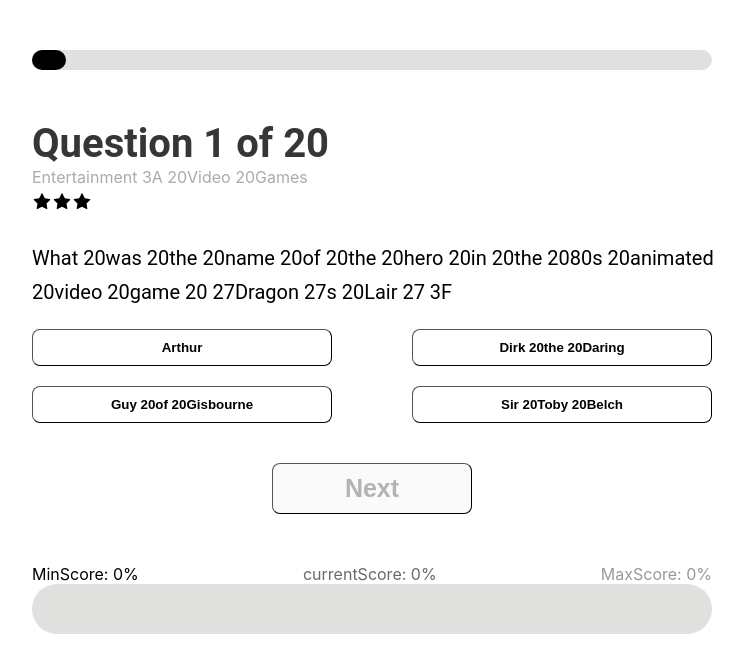
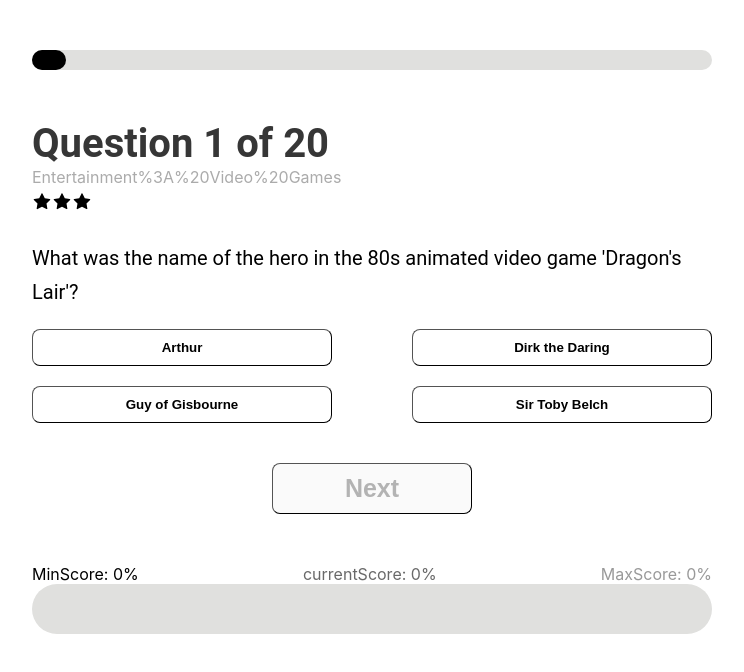
Before and after one commit to UmairAli-sonasoft/quiz-app, a React (Create React App) app: page / in a window 1280 px wide. Shown: the top 672 px of the page, without its empty margins (268-1012 px from the left). Built offline with nearby package versions, Linux system fonts and the light colour scheme.

Commit message:
decoded the questiona and answer

```diff
--- a/src/component/Button.js
+++ b/src/component/Button.js
@@ -13,7 +13,8 @@ function Button({ value, title, onClick, styles, disable }) {
     fontWeight: "bold",
     fontSize: font.size,
   };
-  console.log(disable);
+
+  const decodedTitle = decodeURIComponent(title).split(",");
   return (
     <button
       disabled={disable}
@@ -25,7 +26,7 @@ function Button({ value, title, onClick, styles, disable }) {
       }}
       onClick={(id) => onClick(id)}
     >
-      {title}
+      {decodedTitle}
     </button>
   );
 }
--- a/src/component/Question.js
+++ b/src/component/Question.js
@@ -4,7 +4,8 @@ import React from "react";
 import { font } from "../config/font";
 
 const Question = ({ children, styles }) => {
-  return <p style={{ ...style.text, ...styles }}>{children}</p>;
+  const decode = decodeURIComponent(children);
+  return <p style={{ ...style.text, ...styles }}>{decode}</p>;
 };
 const style = {
   text: {
--- a/src/quizData.js
+++ b/src/quizData.js
@@ -2,71 +2,71 @@
 
 export const quizData = [
   {
-    category: "Entertainment 3A 20Video 20Games",
+    category: "Entertainment%3A%20Video%20Games",
     type: "multiple",
     difficulty: "hard",
     question:
-      "What 20was 20the 20name 20of 20the 20hero 20in 20the 2080s 20animated 20video 20game 20 27Dragon 27s 20Lair 27 3F",
-    correct_answer: "Dirk 20the 20Daring",
-    incorrect_answers: ["Arthur", "Sir 20Toby 20Belch", "Guy 20of 20Gisbourne"],
+      "What%20was%20the%20name%20of%20the%20hero%20in%20the%2080s%20animated%20video%20game%20%27Dragon%27s%20Lair%27%3F",
+    correct_answer: "Dirk%20the%20Daring",
+    incorrect_answers: ["Arthur", "Sir%20Toby%20Belch", "Guy%20of%20Gisbourne"],
   },
   {
     category: "Animals",
     type: "multiple",
     difficulty: "easy",
     question:
-      "What 20is 20the 20scientific 20name 20for 20modern 20day 20humans 3F",
-    correct_answer: "Homo 20Sapiens",
+      "What%20is%20the%20scientific%20name%20for%20modern%20day%20humans%3F",
+    correct_answer: "Homo%20Sapiens",
     incorrect_answers: [
-      "Homo 20Ergaster",
-      "Homo 20Erectus",
-      "Homo 20Neanderthalensis",
+      "Homo%20Ergaster",
+      "Homo%20Erectus",
+      "Homo%20Neanderthalensis",
     ],
   },
   {
-    category: "Entertainment 3A 20Books",
+    category: "Entertainment%3A%20Books",
     type: "multiple",
     difficulty: "hard",
-    question: "What 20is 20Ron 20Weasley 27s 20middle 20name 3F",
+    question: "What%20is%20Ron%20Weasley%27s%20middle%20name%3F",
     correct_answer: "Bilius",
     incorrect_answers: ["Arthur", "John", "Dominic"],
   },
   {
-    category: "Entertainment 3A 20Comics",
+    category: "Entertainment%3A%20Comics",
     type: "multiple",
     difficulty: "easy",
     question:
-      "Who 20is 20the 20creator 20of 20the 20comic 20series 20 22The 20Walking 20Dead 22 3F",
-    correct_answer: "Robert 20Kirkman",
+      "Who%20is%20the%20creator%20of%20the%20comic%20series%20%22The%20Walking%20Dead%22%3F",
+    correct_answer: "Robert%20Kirkman",
     incorrect_answers: [
-      "Stan 20Lee",
-      "Malcolm 20Wheeler-Nicholson",
-      "Robert 20Crumb",
+      "Stan%20Lee",
+      "Malcolm%20Wheeler-Nicholson",
+      "Robert%20Crumb",
     ],
   },
   {
-    category: "Entertainment 3A 20Board 20Games",
+    category: "Entertainment%3A%20Board%20Games",
     type: "multiple",
     difficulty: "medium",
     question:
-      "At 20the 20start 20of 20a 20standard 20game 20of 20the 20Monopoly 2C 20if 20you 20throw 20a 20double 20six 2C 20which 20square 20would 20you 20land 20on 3F",
-    correct_answer: "Electric 20Company",
-    incorrect_answers: ["Water 20Works", "Chance", "Community 20Chest"],
+      "At%20the%20start%20of%20a%20standard%20game%20of%20the%20Monopoly%2C%20if%20you%20throw%20a%20double%20six%2C%20which%20square%20would%20you%20land%20on%3F",
+    correct_answer: "Electric%20Company",
+    incorrect_answers: ["Water%20Works", "Chance", "Community%20Chest"],
   },
   {
     category: "Geography",
     type: "multiple",
     difficulty: "easy",
-    question: "What 20is 20the 20capital 20of 20Jamaica 3F",
+    question: "What%20is%20the%20capital%20of%20Jamaica%3F",
     correct_answer: "Kingston",
-    incorrect_answers: ["Rio 20de 20Janeiro", "Dar 20es 20Salaam", "Kano"],
+    incorrect_answers: ["Rio%20de%20Janeiro", "Dar%20es%20Salaam", "Kano"],
   },
   {
     category: "History",
     type: "multiple",
     difficulty: "medium",
     question:
-      "When 20did 20Jamaica 20recieve 20its 20independence 20from 20England 3F 20",
+      "When%20did%20Jamaica%20recieve%20its%20independence%20from%20England%3F%20",
     correct_answer: "1962",
     incorrect_answers: ["1492", "1963", "1987"],
   },
@@ -75,21 +75,21 @@ export const quizData = [
     type: "boolean",
     difficulty: "easy",
     question:
-      "Kangaroos 20keep 20food 20in 20their 20pouches 20next 20to 20their 20children.",
+      "Kangaroos%20keep%20food%20in%20their%20pouches%20next%20to%20their%20children.",
     correct_answer: "False",
     incorrect_answers: ["True"],
   },
   {
-    category: "General 20Knowledge",
+    category: "General%20Knowledge",
     type: "multiple",
     difficulty: "medium",
     question:
-      "In 202013 20how 20much 20money 20was 20lost 20by 20Nigerian 20scams 3F",
-    correct_answer: " 2412.7 20Billion",
+      "In%202013%20how%20much%20money%20was%20lost%20by%20Nigerian%20scams%3F",
+    correct_answer: "%2412.7%20Billion",
     incorrect_answers: [
-      " 2495 20Million",
-      " 24956 20Million",
-      " 242.7 20Billion",
+      "%2495%20Million",
+      "%24956%20Million",
+      "%242.7%20Billion",
     ],
   },
   {
@@ -97,47 +97,47 @@ export const quizData = [
     type: "multiple",
     difficulty: "medium",
     question:
-      "How 20old 20was 20Lyndon 20B. 20Johnson 20when 20he 20assumed 20the 20role 20of 20President 20of 20the 20United 20States 3F",
+      "How%20old%20was%20Lyndon%20B.%20Johnson%20when%20he%20assumed%20the%20role%20of%20President%20of%20the%20United%20States%3F",
     correct_answer: "55",
     incorrect_answers: ["50", "60", "54"],
   },
   {
-    category: "Entertainment 3A 20Video 20Games",
+    category: "Entertainment%3A%20Video%20Games",
     type: "multiple",
     difficulty: "hard",
     question:
-      "In 20World 20of 20Warcraft 20lore 2C 20who 20organized 20the 20creation 20of 20the 20Paladins 3F",
-    correct_answer: "Alonsus 20Faol",
+      "In%20World%20of%20Warcraft%20lore%2C%20who%20organized%20the%20creation%20of%20the%20Paladins%3F",
+    correct_answer: "Alonsus%20Faol",
     incorrect_answers: [
-      "Uther 20the 20Lightbringer",
-      "Alexandros 20Mograine",
-      "Sargeras 2C 20The 20Daemon 20Lord",
+      "Uther%20the%20Lightbringer",
+      "Alexandros%20Mograine",
+      "Sargeras%2C%20The%20Daemon%20Lord",
     ],
   },
   {
-    category: "Entertainment 3A 20Video 20Games",
+    category: "Entertainment%3A%20Video%20Games",
     type: "boolean",
     difficulty: "medium",
     question:
-      "In 20the 20game 20 22Subnautica 22 2C 20a 20 22Cave 20Crawler 22 20will 20attack 20you.",
+      "In%20the%20game%20%22Subnautica%22%2C%20a%20%22Cave%20Crawler%22%20will%20attack%20you.",
     correct_answer: "True",
     incorrect_answers: ["False"],
   },
   {
-    category: "Entertainment 3A 20Japanese 20Anime 20 26 20Manga",
+    category: "Entertainment%3A%20Japanese%20Anime%20%26%20Manga",
     type: "multiple",
     difficulty: "medium",
     question:
-      "What 20is 20the 20name 20of 20the 20device 20that 20allows 20for 20infinite 20energy 20in 20the 20anime 20 22Dimension 20W 22 3F",
+      "What%20is%20the%20name%20of%20the%20device%20that%20allows%20for%20infinite%20energy%20in%20the%20anime%20%22Dimension%20W%22%3F",
     correct_answer: "Coils",
     incorrect_answers: ["Wires", "Collectors", "Tesla"],
   },
   {
-    category: "Entertainment 3A 20Video 20Games",
+    category: "Entertainment%3A%20Video%20Games",
     type: "multiple",
     difficulty: "medium",
     question:
-      "What 20is 20the 20name 20of 20Cream 20the 20Rabbit 27s 20mom 20in 20the 20 22Sonic 20the 20Hedgehog 22 20series 3F",
+      "What%20is%20the%20name%20of%20Cream%20the%20Rabbit%27s%20mom%20in%20the%20%22Sonic%20the%20Hedgehog%22%20series%3F",
     correct_answer: "Vanilla",
     incorrect_answers: ["Peach", "Strawberry", "Mint"],
   },
@@ -146,56 +146,56 @@ export const quizData = [
     type: "multiple",
     difficulty: "easy",
     question:
-      "These 20two 20countries 20held 20a 20commonwealth 20from 20the 2016th 20to 2018th 20century.",
-    correct_answer: "Poland 20and 20Lithuania",
+      "These%20two%20countries%20held%20a%20commonwealth%20from%20the%2016th%20to%2018th%20century.",
+    correct_answer: "Poland%20and%20Lithuania",
     incorrect_answers: [
-      "Hutu 20and 20Rwanda",
-      "North 20Korea 20and 20South 20Korea",
-      "Bangladesh 20and 20Bhutan",
+      "Hutu%20and%20Rwanda",
+      "North%20Korea%20and%20South%20Korea",
+      "Bangladesh%20and%20Bhutan",
     ],
   },
   {
-    category: "Entertainment 3A 20Television",
+    category: "Entertainment%3A%20Television",
     type: "multiple",
     difficulty: "hard",
     question:
-      "Which 20of 20these 20voices 20wasn 27t 20a 20choice 20for 20the 20House 20AI 20in 20 22The 20Simpsons 20Treehouse 20of 20Horror 22 20short 2C 20House 20of 20Whacks 3F",
-    correct_answer: "George 20Clooney",
+      "Which%20of%20these%20voices%20wasn%27t%20a%20choice%20for%20the%20House%20AI%20in%20%22The%20Simpsons%20Treehouse%20of%20Horror%22%20short%2C%20House%20of%20Whacks%3F",
+    correct_answer: "George%20Clooney",
     incorrect_answers: [
-      "Matthew 20Perry",
-      "Dennis 20Miller",
-      "Pierce 20Brosnan",
+      "Matthew%20Perry",
+      "Dennis%20Miller",
+      "Pierce%20Brosnan",
     ],
   },
   {
-    category: "Entertainment 3A 20Music",
+    category: "Entertainment%3A%20Music",
     type: "multiple",
     difficulty: "medium",
     question:
-      "From 20which 20album 20is 20the 20Gorillaz 20song 2C 20 22On 20Melancholy 20Hill 22 20featured 20in 3F",
-    correct_answer: "Plastic 20Beach",
-    incorrect_answers: ["Demon 20Days", "Humanz", "The 20Fall"],
+      "From%20which%20album%20is%20the%20Gorillaz%20song%2C%20%22On%20Melancholy%20Hill%22%20featured%20in%3F",
+    correct_answer: "Plastic%20Beach",
+    incorrect_answers: ["Demon%20Days", "Humanz", "The%20Fall"],
   },
   {
-    category: "General 20Knowledge",
+    category: "General%20Knowledge",
     type: "boolean",
     difficulty: "easy",
     question:
-      "Scotland 20voted 20to 20become 20an 20independent 20country 20during 20the 20referendum 20from 20September 202014.",
+      "Scotland%20voted%20to%20become%20an%20independent%20country%20during%20the%20referendum%20from%20September%202014.",
     correct_answer: "False",
     incorrect_answers: ["True"],
   },
   {
-    category: "Entertainment 3A 20Video 20Games",
+    category: "Entertainment%3A%20Video%20Games",
     type: "multiple",
     difficulty: "medium",
     question:
-      "In 20Left 204 20Dead 2C 20which 20campaign 20has 20the 20protagonists 20going 20through 20a 20subway 20in 20order 20to 20reach 20a 20hospital 20for 20evacuation 3F",
-    correct_answer: "No 20Mercy",
+      "In%20Left%204%20Dead%2C%20which%20campaign%20has%20the%20protagonists%20going%20through%20a%20subway%20in%20order%20to%20reach%20a%20hospital%20for%20evacuation%3F",
+    correct_answer: "No%20Mercy",
     incorrect_answers: [
-      "Subway 20Sprint",
-      "Hospital 20Havoc",
-      "Blood 20Harvest",
+      "Subway%20Sprint",
+      "Hospital%20Havoc",
+      "Blood%20Harvest",
     ],
   },
   {
@@ -203,8 +203,8 @@ export const quizData = [
     type: "multiple",
     difficulty: "hard",
     question:
-      "What 20was 20the 20last 20colony 20the 20UK 20ceded 20marking 20the 20end 20of 20the 20British 20Empire 3F",
-    correct_answer: "Hong 20Kong",
+      "What%20was%20the%20last%20colony%20the%20UK%20ceded%20marking%20the%20end%20of%20the%20British%20Empire%3F",
+    correct_answer: "Hong%20Kong",
     incorrect_answers: ["India", "Australia", "Ireland"],
   },
 ];
--- a/src/screens/QuizScreen.js
+++ b/src/screens/QuizScreen.js
@@ -13,7 +13,6 @@ import { styles } from "../config/styles";
 
 const QuizScreen = () => {
   const [questionNumber, setQuestionNumber] = useState(1);
-  console.log(quizData[questionNumber - 1]);
   const [quizQuestion, setQuizQuestion] = useState(quizData[0]);
   const [selected, setSelected] = useState("");
   const [score, setScore] = useState(0);
@@ -102,7 +101,9 @@ const QuizScreen = () => {
           totalQuestion={quizData.length}
         />
 
-        <Question styles={style.question}>{question}</Question>
+        <Question styles={style.question}>
+          {decodeURIComponent(question)}
+        </Question>
 
         <div
           style={{
```
